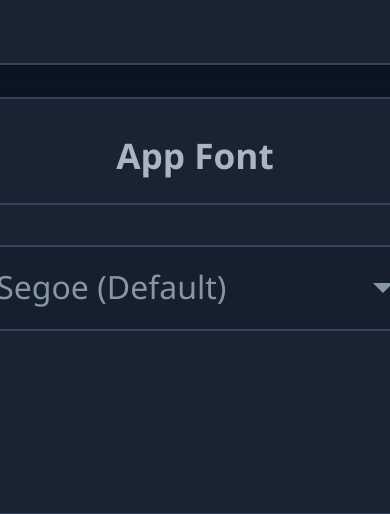
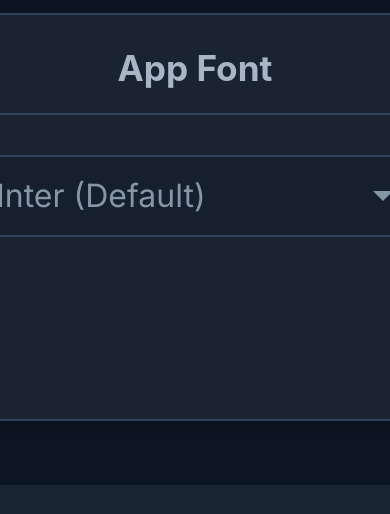
Before and after one commit to mihail-pop/media-journal, a Django app: template core/templates/core/p_settings.html in a window 390 px wide; the page is wider, and only the part inside the window is pictured. Shown: the part 2775-3289 px from the top of that part. After the commit the page ends 3260 px from the top of that part, so only its background shows below. Run offline with Django 5.2, Linux system fonts and the light colour scheme; the template is opened without the code that fills it: most values are stand-ins (such as "Sample title", 1, 10 or a date in 2020); some web fonts are replaced.

Commit message:
fixed card height on discover page on mobile, fixed drag and drop reordering on settings page, changed default font to inter for new users

```diff
--- a/core/context_processors.py
+++ b/core/context_processors.py
@@ -12,4 +12,4 @@ def nav_items(request):
 
 
 def version_context(request):
-    return {"version": "v1.31.2"}  # Update this with each release
+    return {"version": "v1.31.3"}  # Update this with each release
--- a/core/static/core/css/g_header.css
+++ b/core/static/core/css/g_header.css
@@ -42,7 +42,7 @@ html[data-font="os"] { --font-user: var(--font-os); }
 
 body {
   margin: 0;
-  font-family: var(--font-user, var(--font-segoe));
+  font-family: var(--font-user, var(--font-inter));
   background: var(--bg-primary, #f7f9fc);
   color: var(--text-primary, #2e3440);
 
--- a/core/static/core/css/p_discover.css
+++ b/core/static/core/css/p_discover.css
@@ -618,7 +618,7 @@ body {
 
   .card img {
     width: 140px;
-    height: 210px;
+    height: 210px !important;
     object-fit: cover;
     display: block;
     border-radius: 6px;
--- a/core/static/core/css/p_settings.css
+++ b/core/static/core/css/p_settings.css
@@ -472,6 +472,7 @@ table td:last-child .delete-btn {
 
 .details-section-box.dragging {
   opacity: 0.5;
+  pointer-events: none;
 }
 
 .details-checkbox {
@@ -531,6 +532,7 @@ table td:last-child .delete-btn {
 
 .nav-item-box.dragging {
   opacity: 0.5;
+  pointer-events: none;
 }
 
 .nav-item-checkbox {
--- a/core/static/core/js/p_settings.js
+++ b/core/static/core/js/p_settings.js
@@ -182,8 +182,8 @@ document.addEventListener("DOMContentLoaded", function () {
     });
 
     // Set initial value from localStorage (handle legacy 'system' key)
-    let savedFont = localStorage.getItem('user-font') || 'segoe';
-    if (savedFont === 'system') savedFont = 'segoe';
+    let savedFont = localStorage.getItem('user-font') || 'inter';
+    if (savedFont === 'system') savedFont = 'inter';
 
     originalSelect.value = savedFont;
     const initialOption = select.querySelector(`.custom-option[data-value="${savedFont}"]`);
@@ -232,30 +232,54 @@ document.addEventListener("DOMContentLoaded", function () {
       }
     });
 
+    navForm.addEventListener('dragenter', (e) => {
+      e.preventDefault(); // Required to stop cursor flickering
+    });
+
     navForm.addEventListener('dragover', (e) => {
       e.preventDefault();
-      const afterElement = getDragAfterElement(navForm, e.clientX);
+      e.dataTransfer.dropEffect = 'move'; // Force the 'move' cursor
+
+      const afterElement = getDragAfterElement(navForm, e.clientX, e.clientY);
       const dragging = navForm.querySelector('.dragging');
-      if (dragging) {
-        if (afterElement == null) {
+
+      if (dragging && afterElement !== undefined) {
+        if (afterElement === null) {
           navForm.appendChild(dragging);
-        } else {
+        } else if (afterElement !== dragging) {
           navForm.insertBefore(dragging, afterElement);
         }
       }
     });
 
-    function getDragAfterElement(container, x) {
+    function getDragAfterElement(container, x, y) {
       const draggableElements = [...container.querySelectorAll('.nav-item-box:not(.dragging)')];
-      return draggableElements.reduce((closest, child) => {
+
+      // 1. Check if we are directly hovering over a valid target
+      for (const child of draggableElements) {
         const box = child.getBoundingClientRect();
-        const offset = x - box.left - box.width / 2;
-        if (offset < 0 && offset > closest.offset) {
-          return { offset: offset, element: child };
-        } else {
-          return closest;
+        if (x >= box.left && x <= box.right && y >= box.top && y <= box.bottom) {
+          const boxCenterX = box.left + box.width / 2;
+          return x < boxCenterX ? child : child.nextElementSibling;
         }
-      }, { offset: Number.NEGATIVE_INFINITY }).element;
+      }
+
+      // 2. Fallbacks for overshooting the container (dragging too far left/right/top/bottom)
+      if (draggableElements.length > 0) {
+        const lastElement = draggableElements[draggableElements.length - 1];
+        const lastBox = lastElement.getBoundingClientRect();
+        if (y > lastBox.bottom || (y >= lastBox.top && y <= lastBox.bottom && x > lastBox.right)) {
+          return null; // Append to end
+        }
+
+        const firstElement = draggableElements[0];
+        const firstBox = firstElement.getBoundingClientRect();
+        if (y < firstBox.top || (y >= firstBox.top && y <= firstBox.bottom && x < firstBox.left)) {
+          return firstElement; // Insert at start
+        }
+      }
+
+      return undefined; // Do nothing if hovering over empty space or the dragged item itself
     }
 
     function saveNavItems() {
@@ -355,14 +379,21 @@ document.addEventListener("DOMContentLoaded", function () {
       }
     });
 
+    detailsForm.addEventListener('dragenter', (e) => {
+      e.preventDefault(); // Required to stop cursor flickering
+    });
+
     detailsForm.addEventListener('dragover', (e) => {
       e.preventDefault();
+      e.dataTransfer.dropEffect = 'move'; // Force the 'move' cursor
+
       const afterElement = getDragAfterDetailsElement(detailsForm, e.clientX, e.clientY);
       const dragging = detailsForm.querySelector('.dragging');
-      if (dragging) {
-        if (afterElement == null) {
+
+      if (dragging && afterElement !== undefined) {
+        if (afterElement === null) {
           detailsForm.appendChild(dragging);
-        } else {
+        } else if (afterElement !== dragging) {
           detailsForm.insertBefore(dragging, afterElement);
         }
       }
@@ -371,18 +402,31 @@ document.addEventListener("DOMContentLoaded", function () {
     function getDragAfterDetailsElement(container, x, y) {
       const draggableElements = [...container.querySelectorAll('.details-section-box:not(.dragging)')];
 
-      return draggableElements.reduce((closest, child) => {
+      // 1. Check if we are directly hovering over a valid target
+      for (const child of draggableElements) {
         const box = child.getBoundingClientRect();
-        // 2D grid calculation: checks if mouse Y is within the row of this specific box
-        const inRow = y > box.top && y < box.bottom;
-        if (inRow) {
-          const offset = x - box.left - box.width / 2;
-          if (offset < 0 && offset > closest.offset) {
-            return { offset: offset, element: child };
-          }
+        if (x >= box.left && x <= box.right && y >= box.top && y <= box.bottom) {
+          const boxCenterX = box.left + box.width / 2;
+          return x < boxCenterX ? child : child.nextElementSibling;
         }
-        return closest;
-      }, { offset: Number.NEGATIVE_INFINITY }).element;
+      }
+
+      // 2. Fallbacks for overshooting the container
+      if (draggableElements.length > 0) {
+        const lastElement = draggableElements[draggableElements.length - 1];
+        const lastBox = lastElement.getBoundingClientRect();
+        if (y > lastBox.bottom || (y >= lastBox.top && y <= lastBox.bottom && x > lastBox.right)) {
+          return null; // Append to end
+        }
+
+        const firstElement = draggableElements[0];
+        const firstBox = firstElement.getBoundingClientRect();
+        if (y < firstBox.top || (y >= firstBox.top && y <= firstBox.bottom && x < firstBox.left)) {
+          return firstElement; // Insert at start
+        }
+      }
+
+      return undefined; // Do nothing if hovering over empty space or the dragged item itself
     }
 
     function saveDetailsSections() {
--- a/core/templates/core/g_base.html
+++ b/core/templates/core/g_base.html
@@ -11,10 +11,10 @@
 
   <script>
     (function() {
-      let savedFont = localStorage.getItem('user-font') || 'segoe';
+      let savedFont = localStorage.getItem('user-font') || 'inter';
       if (savedFont === 'system') {
-        savedFont = 'segoe';
-        localStorage.setItem('user-font', 'segoe');
+        savedFont = 'inter';
+        localStorage.setItem('user-font', 'inter');
       }
       document.documentElement.setAttribute('data-font', savedFont);
 
--- a/core/templates/core/p_settings.html
+++ b/core/templates/core/p_settings.html
@@ -207,11 +207,11 @@
         <h3>App Font</h3>
         <form id="font-family-form" class="scoring-system-form">
           <select id="font-family-select" style="display: none;">
-            <option value="inter">Inter</option>
+            <option value="inter">Inter (Default)</option>
             <option value="os">OS (Native)</option>
             <option value="overpass">Overpass</option>
             <option value="roboto">Roboto</option>
-            <option value="segoe">Segoe (Default)</option>
+            <option value="segoe">Segoe (Old)</option>
           </select>
 
           <div class="custom-select-wrapper" id="font-select-wrapper">
@@ -222,7 +222,7 @@
               </div>
               <div class="custom-options">
                 <div class="custom-option" data-value="inter" style="font-family: 'Inter', -apple-system, BlinkMacSystemFont, Roboto, sans-serif;">
-                  <span>Inter</span>
+                  <span>Inter (Default)</span>
                   <span class="font-preview">Text159</span>
                 </div>
                 <div class="custom-option" data-value="os" style="font-family: system-ui, -apple-system, BlinkMacSystemFont, 'Segoe UI', Roboto, Helvetica, Arial, sans-serif, 'Apple Color Emoji', 'Segoe UI Emoji', 'Segoe UI Symbol';">
@@ -238,7 +238,7 @@
                   <span class="font-preview">Text159</span>
                 </div>
                 <div class="custom-option" data-value="segoe" style="font-family: 'Segoe UI', Tahoma, Geneva, Verdana, sans-serif;">
-                  <span>Segoe (Default)</span>
+                  <span>Segoe (Old)</span>
                   <span class="font-preview">Text159</span>
                 </div>
               </div>
```
